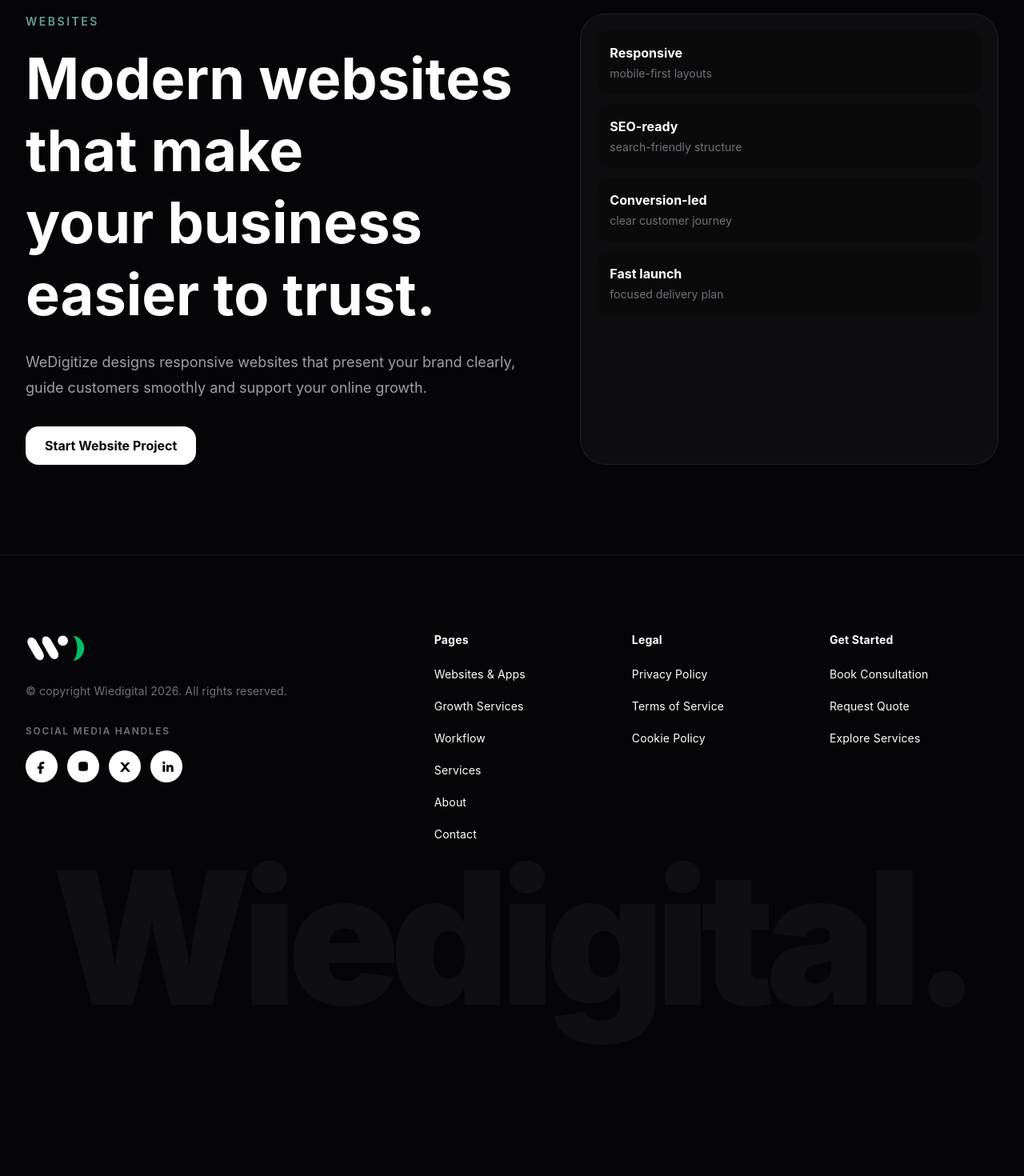
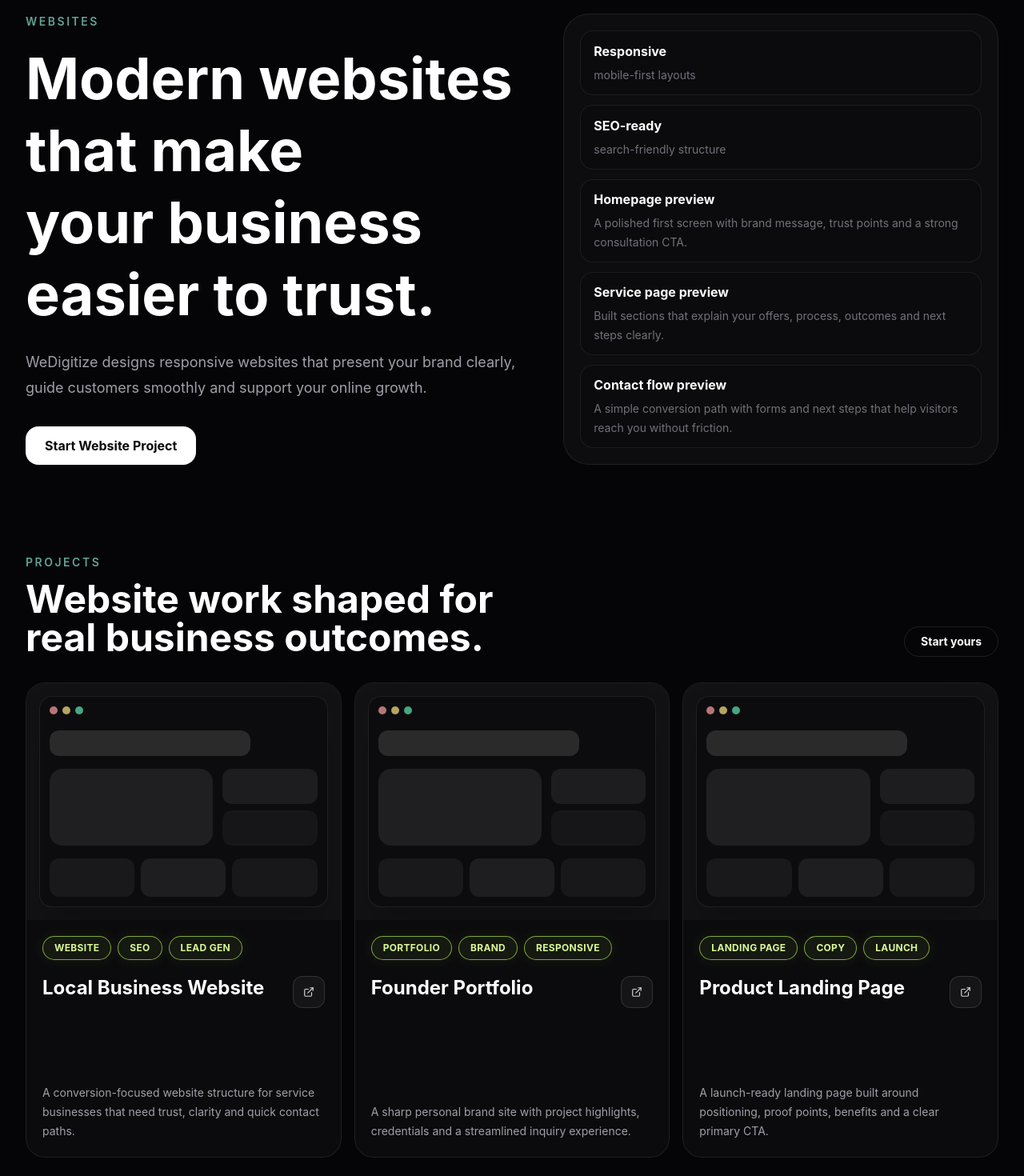
Before and after one commit to VickyKumarOfficial/wiedigital, a React (Vite) app: page /students in a window 1280 px wide. Shown: the part 160-1630 px from the top of the page at 80% size. Before the commit the page ends 1470 px from the top, so only its background shows below. Built offline with nearby package versions, Linux system fonts and the light colour scheme.

Commit message:
Update websites project layout

```diff
--- a/src/pages/WebsitesPage.tsx
+++ b/src/pages/WebsitesPage.tsx
@@ -1,12 +1,4 @@
 import { Link } from 'react-router-dom'
-import { learningExperience } from '../data/home'
-import { programs } from '../data/programs'
-
-const faqs = [
-  ['What kind of websites do you build?', 'We build modern business websites, landing pages, portfolios and service pages for startups and small businesses.'],
-  ['Will the website work on mobile?', 'Yes. Every website is planned for responsive layouts, fast loading and clear customer journeys across devices.'],
-  ['Can you help with copy and SEO?', 'Yes. We can shape page structure, website copy and SEO basics so your site is ready for search and conversion.'],
-]
 
 const websiteMockups = [
   {
@@ -26,14 +18,47 @@ const websiteMockups = [
 const websiteStats = [
   { value: 'Responsive', label: 'mobile-first layouts' },
   { value: 'SEO-ready', label: 'search-friendly structure' },
-  { value: 'Conversion-led', label: 'clear customer journey' },
-  { value: 'Fast launch', label: 'focused delivery plan' },
+]
+
+const websiteHighlights = [
+  ...websiteStats.map((stat) => ({
+    title: stat.value,
+    description: stat.label,
+  })),
+  ...websiteMockups.map((mockup) => ({
+    title: mockup.title,
+    description: mockup.description,
+  })),
+]
+
+const websiteProjects = [
+  {
+    title: 'Local Business Website',
+    description: 'A conversion-focused website structure for service businesses that need trust, clarity and quick contact paths.',
+    href: 'https://example.com',
+    tags: ['Website', 'SEO', 'Lead gen'],
+    accent: 'from-cyan-300/28 via-blue-500/14 to-transparent',
+  },
+  {
+    title: 'Founder Portfolio',
+    description: 'A sharp personal brand site with project highlights, credentials and a streamlined inquiry experience.',
+    href: 'https://example.com',
+    tags: ['Portfolio', 'Brand', 'Responsive'],
+    accent: 'from-emerald-300/24 via-teal-500/12 to-transparent',
+  },
+  {
+    title: 'Product Landing Page',
+    description: 'A launch-ready landing page built around positioning, proof points, benefits and a clear primary CTA.',
+    href: 'https://example.com',
+    tags: ['Landing page', 'Copy', 'Launch'],
+    accent: 'from-rose-300/22 via-orange-400/12 to-transparent',
+  },
 ]
 
 export default function WebsitesPage() {
   return (
     <main>
-      <section className="mx-auto grid w-[min(100%-1.5rem,76rem)] gap-10 py-20 md:grid-cols-[1fr_0.8fr] md:py-28">
+      <section className="mx-auto grid w-[min(100%-1.5rem,76rem)] gap-10 py-20 md:grid-cols-[1fr_0.86fr] md:py-28">
         <div>
           <p className="text-sm font-semibold uppercase tracking-[0.18em] text-teal-200/65">Websites</p>
           <h1 className="mt-4 text-balance text-5xl font-bold leading-tight text-white md:text-7xl">
@@ -46,19 +71,98 @@ export default function WebsitesPage() {
             Start Website Project
           </Link>
         </div>
-        <div className="rounded-[2rem] border border-white/[0.08] bg-white/[0.035] p-5">
-          <div className="grid gap-3">
-            {websiteStats.map((stat) => (
-              <div className="rounded-2xl bg-black/25 p-4" key={stat.value}>
-                <p className="font-bold text-white">{stat.value}</p>
-                <p className="mt-1 text-sm text-zinc-500">{stat.label}</p>
-              </div>
-            ))}
-          </div>
+
+        <div className="flex min-h-[31.5rem] flex-col gap-3 rounded-[2rem] border border-white/[0.08] bg-white/[0.035] p-5">
+          {websiteHighlights.map((item) => (
+            <article
+              className="flex flex-1 flex-col justify-center rounded-2xl border border-white/[0.07] bg-[#0b0b0d] px-4 py-3"
+              key={item.title}
+            >
+              <h2 className="text-base font-bold text-white">{item.title}</h2>
+              <p className="mt-1.5 text-sm leading-6 text-zinc-500">{item.description}</p>
+            </article>
+          ))}
         </div>
       </section>
 
+      <section className="mx-auto w-[min(100%-1.5rem,76rem)] pb-20 md:pb-28">
+        <div className="mb-8 flex flex-col gap-3 md:flex-row md:items-end md:justify-between">
+          <div>
+            <p className="text-sm font-semibold uppercase tracking-[0.18em] text-teal-200/65">Projects</p>
+            <h2 className="mt-3 max-w-2xl text-balance text-4xl font-bold tracking-normal text-white md:text-5xl">
+              Website work shaped for real business outcomes.
+            </h2>
+          </div>
+          <Link className="w-fit rounded-full border border-white/[0.1] px-5 py-2 text-sm font-bold text-white transition hover:bg-white/[0.08]" to="/contact">
+            Start yours
+          </Link>
+        </div>
 
+        <div className="grid gap-4 md:grid-cols-2 lg:grid-cols-3">
+          {websiteProjects.map((project) => (
+            <article
+              className="group grid min-h-[30rem] grid-rows-[1fr_1fr] overflow-hidden rounded-[1.5rem] border border-white/[0.08] bg-[#0b0b0d] transition hover:-translate-y-1 hover:border-white/[0.16]"
+              key={project.title}
+            >
+              <div className="relative overflow-hidden bg-[#121215] p-4">
+                <div className={`absolute inset-0 bg-[radial-gradient(circle_at_25%_20%,var(--tw-gradient-stops))] ${project.accent}`} />
+                <div className="relative h-full rounded-2xl border border-white/[0.08] bg-black/30 p-3 shadow-2xl shadow-black/25">
+                  <div className="flex gap-1.5">
+                    <span className="h-2.5 w-2.5 rounded-full bg-red-300/70" />
+                    <span className="h-2.5 w-2.5 rounded-full bg-amber-200/70" />
+                    <span className="h-2.5 w-2.5 rounded-full bg-emerald-300/70" />
+                  </div>
+                  <div className="mt-5 h-8 w-3/4 rounded-xl bg-white/12" />
+                  <div className="mt-4 grid grid-cols-[1fr_0.58fr] gap-3">
+                    <div className="h-24 rounded-2xl bg-white/[0.08]" />
+                    <div className="grid gap-2">
+                      <div className="rounded-xl bg-white/[0.07]" />
+                      <div className="rounded-xl bg-white/[0.045]" />
+                    </div>
+                  </div>
+                  <div className="mt-4 grid grid-cols-3 gap-2">
+                    <div className="h-12 rounded-xl bg-white/[0.055]" />
+                    <div className="h-12 rounded-xl bg-white/[0.075]" />
+                    <div className="h-12 rounded-xl bg-white/[0.05]" />
+                  </div>
+                </div>
+              </div>
+
+              <div className="flex flex-col p-5">
+                <div className="flex flex-wrap gap-2">
+                  {project.tags.map((tag) => (
+                    <span
+                      className="rounded-full border border-lime-300/65 bg-lime-300/[0.06] px-3.5 py-1.5 text-xs font-bold uppercase tracking-wide text-lime-200 shadow-[0_0_18px_rgba(190,242,100,0.08)]"
+                      key={tag}
+                    >
+                      {tag}
+                    </span>
+                  ))}
+                </div>
+
+                <div className="mt-5 flex items-start justify-between gap-4">
+                  <h3 className="text-2xl font-bold leading-tight text-white">{project.title}</h3>
+                  <a
+                    aria-label={`Open ${project.title}`}
+                    className="grid h-10 w-10 shrink-0 place-items-center rounded-xl border border-white/[0.12] bg-white/[0.045] text-zinc-300 transition hover:border-lime-300 hover:bg-lime-300/[0.08] hover:text-lime-200 hover:shadow-[0_0_0_4px_rgba(190,242,100,0.12)]"
+                    href={project.href}
+                    rel="noreferrer"
+                    target="_blank"
+                  >
+                    <svg width="14" height="14" viewBox="0 0 24 24" fill="none" stroke="currentColor" strokeWidth="2" strokeLinecap="round" strokeLinejoin="round" aria-hidden="true">
+                      <path d="M18 13v6a2 2 0 0 1-2 2H5a2 2 0 0 1-2-2V8a2 2 0 0 1 2-2h6" />
+                      <polyline points="15 3 21 3 21 9" />
+                      <line x1="10" y1="14" x2="21" y2="3" />
+                    </svg>
+                  </a>
+                </div>
+
+                <p className="mt-auto pt-5 text-sm leading-6 text-zinc-400">{project.description}</p>
+              </div>
+            </article>
+          ))}
+        </div>
+      </section>
     </main>
   )
 }
```
